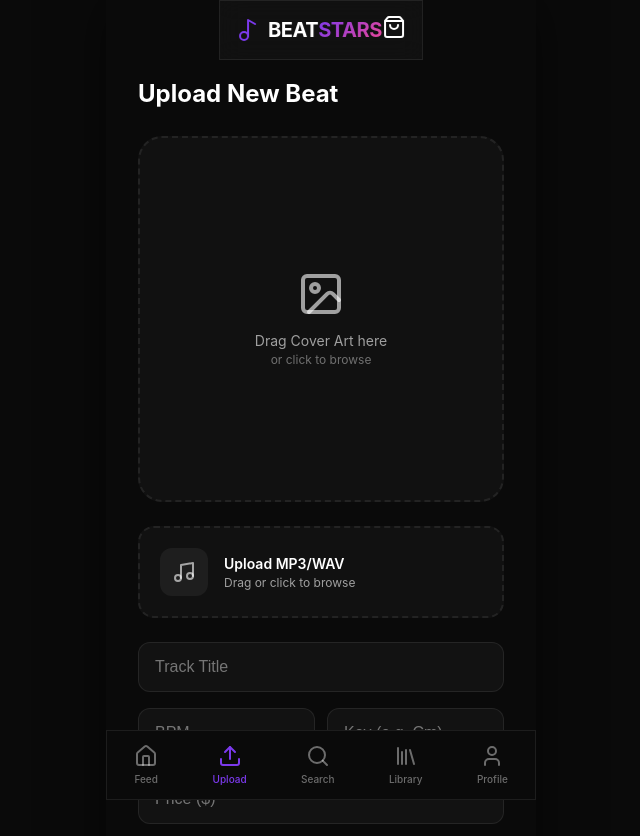
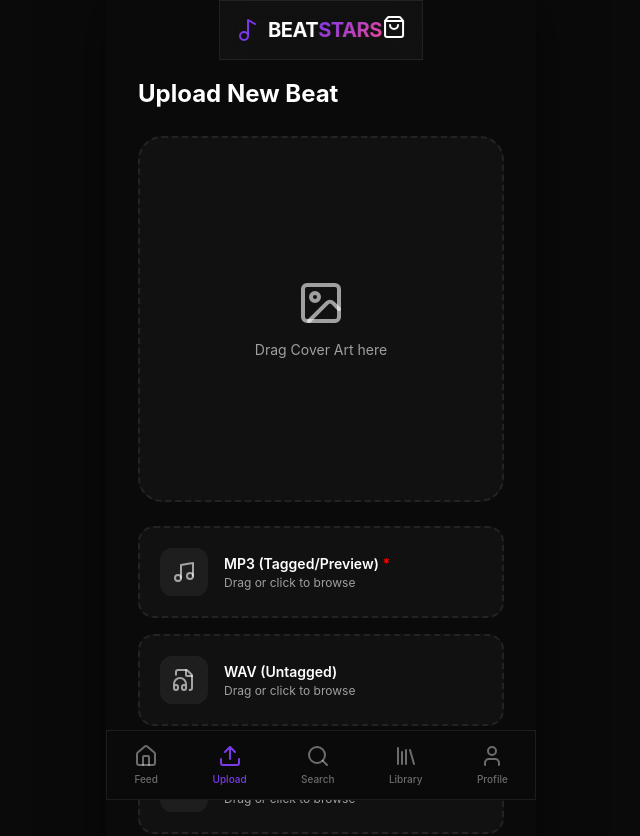
Before and after one commit to AlexFame/Ochii-Beats, a React (Vite) app: page /upload in a window 1280 px wide. Shown: the top 836 px of the page, without its empty margins (319-959 px from the left). Built offline with nearby package versions, Linux system fonts and the light colour scheme.

Commit message:
feat: implement multi-format upload (mp3, wav, zip)

```diff
--- a/src/pages/UploadPage.jsx
+++ b/src/pages/UploadPage.jsx
@@ -1,10 +1,13 @@
 import React, { useState, useCallback } from 'react';
-import { Upload, Music, Image as ImageIcon, X, Check, Loader2 } from 'lucide-react';
+import { Upload, Music, FileAudio, FolderArchive, Image as ImageIcon, X, Check, Loader2 } from 'lucide-react';
 import { supabase } from '../lib/supabase';
 
 const UploadPage = () => {
   const [coverFile, setCoverFile] = useState(null);
-  const [audioFile, setAudioFile] = useState(null);
+  const [mp3File, setMp3File] = useState(null);
+  const [wavFile, setWavFile] = useState(null);
+  const [zipFile, setZipFile] = useState(null);
+
   const [metadata, setMetadata] = useState({
     title: '',
     bpm: '',
@@ -12,58 +15,70 @@ const UploadPage = () => {
     price: '',
     tags: ''
   });
+
   const [isUploading, setIsUploading] = useState(false);
   const [uploadStatus, setUploadStatus] = useState(null); // 'success' | 'error'
 
   const handleDrop = useCallback((e, type) => {
     e.preventDefault();
     const file = e.dataTransfer.files[0];
-    if (type === 'cover' && file?.type.startsWith('image/')) setCoverFile(file);
-    if (type === 'audio' && file?.type.startsWith('audio/')) setAudioFile(file);
+    if (!file) return;
+
+    if (type === 'cover' && file.type.startsWith('image/')) setCoverFile(file);
+    if (type === 'mp3' && (file.type === 'audio/mpeg' || file.name.endsWith('.mp3'))) setMp3File(file);
+    if (type === 'wav' && (file.type === 'audio/wav' || file.name.endsWith('.wav'))) setWavFile(file);
+    if (type === 'zip' && (file.type === 'application/zip' || file.type.includes('compressed') || file.name.endsWith('.zip'))) setZipFile(file);
   }, []);
 
   const handleFileSelect = (e, type) => {
     const file = e.target.files[0];
+    if (!file) return;
+
     if (type === 'cover') setCoverFile(file);
-    if (type === 'audio') setAudioFile(file);
+    if (type === 'mp3') setMp3File(file);
+    if (type === 'wav') setWavFile(file);
+    if (type === 'zip') setZipFile(file);
+  };
+
+  const uploadFileToStorage = async (file, bucket, prefix = '') => {
+    if (!file) return null;
+    const ext = file.name.split('.').pop();
+    const fileName = `${prefix}${Date.now()}_${Math.random().toString(36).substring(7)}.${ext}`;
+
+    const { error: uploadError } = await supabase.storage
+      .from(bucket)
+      .upload(fileName, file);
+
+    if (uploadError) throw uploadError;
+
+    const { data: { publicUrl } } = supabase.storage
+      .from(bucket)
+      .getPublicUrl(fileName);
+
+    return publicUrl;
   };
 
   const handleSubmit = async () => {
-    if (!coverFile || !audioFile || !metadata.title || !metadata.price) {
-      alert('Please fill in all required fields');
+    // Validation: Title, Price, Cover, and at least MP3 are required
+    if (!metadata.title || !metadata.price || !coverFile || !mp3File) {
+      alert('Please fill in Title, Price, Cover Art, and MP3 file (Required)');
       return;
     }
 
     setIsUploading(true);
 
     try {
-      // 1. Upload Cover
-      const coverExt = coverFile.name.split('.').pop();
-      const coverName = `${Date.now()}_cover.${coverExt}`;
-      const { data: coverData, error: coverError } = await supabase.storage
-        .from('covers')
-        .upload(coverName, coverFile);
+      // 1. Upload All Files Parallely
+      const uploadPromises = [
+        uploadFileToStorage(coverFile, 'covers', 'art_'),
+        uploadFileToStorage(mp3File, 'beats', 'mp3_'),
+        uploadFileToStorage(wavFile, 'beats', 'wav_'),
+        uploadFileToStorage(zipFile, 'beats', 'stems_')
+      ];
 
-      if (coverError) throw coverError;
+      const [coverUrl, mp3Url, wavUrl, stemsUrl] = await Promise.all(uploadPromises);
 
-      const { data: { publicUrl: coverUrl } } = supabase.storage
-        .from('covers')
-        .getPublicUrl(coverName);
-
-      // 2. Upload Audio
-      const audioExt = audioFile.name.split('.').pop();
-      const audioName = `${Date.now()}_audio.${audioExt}`;
-      const { data: audioData, error: audioError } = await supabase.storage
-        .from('beats')
-        .upload(audioName, audioFile);
-
-      if (audioError) throw audioError;
-
-      const { data: { publicUrl: audioUrl } } = supabase.storage
-        .from('beats')
-        .getPublicUrl(audioName);
-
-      // 3. Insert into Database
+      // 2. Insert into Database
       const { error: dbError } = await supabase
         .from('beats')
         .insert([{
@@ -71,9 +86,11 @@ const UploadPage = () => {
           bpm: metadata.bpm ? parseInt(metadata.bpm) : null,
           key: metadata.key,
           price: parseFloat(metadata.price),
-          tags: metadata.tags.split(',').map(t => t.trim()),
+          tags: metadata.tags ? metadata.tags.split(',').map(t => t.trim()) : [],
           cover_url: coverUrl,
-          audio_url: audioUrl
+          audio_url: mp3Url,   // Main preview/MP3
+          wav_url: wavUrl,     // Untagged WAV
+          stems_url: stemsUrl  // Trackouts ZIP
         }]);
 
       if (dbError) throw dbError;
@@ -84,7 +101,9 @@ const UploadPage = () => {
       setTimeout(() => {
         setUploadStatus(null);
         setCoverFile(null);
-        setAudioFile(null);
+        setMp3File(null);
+        setWavFile(null);
+        setZipFile(null);
         setMetadata({ title: '', bpm: '', key: '', price: '', tags: '' });
       }, 2000);
 
@@ -104,95 +123,51 @@ const UploadPage = () => {
       <div
         onDragOver={(e) => e.preventDefault()}
         onDrop={(e) => handleDrop(e, 'cover')}
-        style={{
-          width: '100%',
-          aspectRatio: '1',
-          borderRadius: '24px',
-          border: '2px dashed var(--glass-border)',
-          background: coverFile ? `url(${URL.createObjectURL(coverFile)}) center/cover` : 'var(--glass-bg)',
-          display: 'flex',
-          flexDirection: 'column',
-          alignItems: 'center',
-          justifyContent: 'center',
-          marginBottom: '24px',
-          position: 'relative',
-          overflow: 'hidden'
-        }}
+        style={dropZoneStyle(!!coverFile)}
       >
         {!coverFile && (
           <>
             <ImageIcon size={48} color="var(--text-secondary)" style={{ marginBottom: '12px' }} />
             <p style={{ color: 'var(--text-secondary)', fontSize: '14px' }}>Drag Cover Art here</p>
-            <p style={{ color: 'var(--text-tertiary)', fontSize: '12px' }}>or click to browse</p>
           </>
         )}
-        <input
-          type="file"
-          accept="image/*"
-          onChange={(e) => handleFileSelect(e, 'cover')}
-          style={{ position: 'absolute', inset: 0, opacity: 0, cursor: 'pointer' }}
-        />
-        {coverFile && (
-          <button
-            onClick={(e) => { e.stopPropagation(); setCoverFile(null); }}
-            style={{
-              position: 'absolute', top: '12px', right: '12px',
-              background: 'rgba(0,0,0,0.5)', borderRadius: '50%', padding: '4px',
-              color: 'white'
-            }}
-          >
-            <X size={20} />
-          </button>
-        )}
+        <input type="file" accept="image/*" onChange={(e) => handleFileSelect(e, 'cover')} style={hiddenInputStyle} />
+        {coverFile && <FilePreview file={coverFile} onRemove={() => setCoverFile(null)} type="image" />}
       </div>
 
-      {/* Audio Upload Zone */}
-      <div
-        onDragOver={(e) => e.preventDefault()}
-        onDrop={(e) => handleDrop(e, 'audio')}
-        style={{
-          width: '100%',
-          padding: '20px',
-          borderRadius: '16px',
-          border: '2px dashed var(--glass-border)',
-          background: audioFile ? 'rgba(124, 58, 237, 0.1)' : 'var(--glass-bg)',
-          display: 'flex',
-          alignItems: 'center',
-          gap: '16px',
-          marginBottom: '24px',
-          position: 'relative'
-        }}
-      >
-        <div style={{
-          width: '48px', height: '48px', borderRadius: '12px',
-          background: audioFile ? 'var(--accent-primary)' : 'var(--bg-tertiary)',
-          display: 'flex', alignItems: 'center', justifyContent: 'center'
-        }}>
-          <Music size={24} color={audioFile ? 'white' : 'var(--text-secondary)'} />
-        </div>
-        <div style={{ flex: 1 }}>
-          <p style={{ fontWeight: 600, fontSize: '14px' }}>
-            {audioFile ? audioFile.name : 'Upload MP3/WAV'}
-          </p>
-          <p style={{ color: 'var(--text-secondary)', fontSize: '12px' }}>
-            {audioFile ? `${(audioFile.size / 1024 / 1024).toFixed(2)} MB` : 'Drag or click to browse'}
-          </p>
-        </div>
-        <input
-          type="file"
-          accept="audio/*"
-          onChange={(e) => handleFileSelect(e, 'audio')}
-          style={{ position: 'absolute', inset: 0, opacity: 0, cursor: 'pointer' }}
-        />
-        {audioFile && (
-          <button
-            onClick={(e) => { e.stopPropagation(); setAudioFile(null); }}
-            style={{ zIndex: 10, padding: '8px' }}
-          >
-            <X size={20} color="var(--text-secondary)" />
-          </button>
-        )}
-      </div>
+      {/* MP3 Upload (Required) */}
+      <UploadSection
+        title="MP3 (Tagged/Preview)"
+        file={mp3File}
+        onDrop={(e) => handleDrop(e, 'mp3')}
+        onSelect={(e) => handleFileSelect(e, 'mp3')}
+        onRemove={() => setMp3File(null)}
+        accept="audio/mpeg,.mp3"
+        icon={<Music size={24} />}
+        required
+      />
+
+      {/* WAV Upload (Optional) */}
+      <UploadSection
+        title="WAV (Untagged)"
+        file={wavFile}
+        onDrop={(e) => handleDrop(e, 'wav')}
+        onSelect={(e) => handleFileSelect(e, 'wav')}
+        onRemove={() => setWavFile(null)}
+        accept="audio/wav,.wav"
+        icon={<FileAudio size={24} />}
+      />
+
+      {/* ZIP/Stems Upload (Optional) */}
+      <UploadSection
+        title="Trackouts (ZIP)"
+        file={zipFile}
+        onDrop={(e) => handleDrop(e, 'zip')}
+        onSelect={(e) => handleFileSelect(e, 'zip')}
+        onRemove={() => setZipFile(null)}
+        accept=".zip,application/zip,application/x-zip-compressed"
+        icon={<FolderArchive size={24} />}
+      />
 
       {/* Metadata Form */}
       <div style={{ display: 'flex', flexDirection: 'column', gap: '16px', marginBottom: '32px' }}>
@@ -271,20 +246,84 @@ const UploadPage = () => {
       <style>{`
         .spin { animation: spin 1s linear infinite; }
         @keyframes spin { 100% { transform: rotate(360deg); } }
-
-        /* Remove arrows/spinners from number inputs */
+        /* Remove arrows from number inputs */
         input[type=number]::-webkit-inner-spin-button,
-        input[type=number]::-webkit-outer-spin-button {
-          -webkit-appearance: none;
-          margin: 0;
-        }
-        input[type=number] {
-          -moz-appearance: textfield;
-        }
+        input[type=number]::-webkit-outer-spin-button { -webkit-appearance: none; margin: 0; }
+        input[type=number] { -moz-appearance: textfield; }
       `}</style>
     </div>
   );
 };
+
+// Helper Components & Styles
+const UploadSection = ({ title, file, onDrop, onSelect, onRemove, accept, icon, required }) => (
+  <div
+    onDragOver={(e) => e.preventDefault()}
+    onDrop={onDrop}
+    style={{
+      width: '100%',
+      padding: '20px',
+      borderRadius: '16px',
+      border: '2px dashed var(--glass-border)',
+      background: file ? 'rgba(124, 58, 237, 0.1)' : 'var(--glass-bg)',
+      display: 'flex', alignItems: 'center', gap: '16px',
+      marginBottom: '16px', position: 'relative'
+    }}
+  >
+    <div style={{
+      width: '48px', height: '48px', borderRadius: '12px',
+      background: file ? 'var(--accent-primary)' : 'var(--bg-tertiary)',
+      display: 'flex', alignItems: 'center', justifyContent: 'center'
+    }}>
+      {React.cloneElement(icon, { color: file ? 'white' : 'var(--text-secondary)' })}
+    </div>
+    <div style={{ flex: 1 }}>
+      <p style={{ fontWeight: 600, fontSize: '14px' }}>
+        {file ? file.name : title} {required && !file && <span style={{color:'red'}}>*</span>}
+      </p>
+      <p style={{ color: 'var(--text-secondary)', fontSize: '12px' }}>
+        {file ? `${(file.size / 1024 / 1024).toFixed(2)} MB` : 'Drag or click to browse'}
+      </p>
+    </div>
+    <input type="file" accept={accept} onChange={onSelect} style={hiddenInputStyle} />
+    {file && (
+      <button onClick={(e) => { e.stopPropagation(); onRemove(); }} style={{ zIndex: 10, padding: '8px' }}>
+        <X size={20} color="var(--text-secondary)" />
+      </button>
+    )}
+  </div>
+);
+
+const FilePreview = ({ file, onRemove, type }) => (
+  <>
+  {type === 'image' && <div style={{
+    position: 'absolute', inset: 0,
+    background: `url(${URL.createObjectURL(file)}) center/cover`,
+    zIndex: 1
+  }} />}
+  <button
+    onClick={(e) => { e.stopPropagation(); onRemove(); }}
+    style={{
+      position: 'absolute', top: '12px', right: '12px', zIndex: 10,
+      background: 'rgba(0,0,0,0.5)', borderRadius: '50%', padding: '4px', color: 'white'
+    }}
+  >
+    <X size={20} />
+  </button>
+  </>
+);
+
+const dropZoneStyle = (hasFile) => ({
+  width: '100%',
+  aspectRatio: '1',
+  borderRadius: '24px',
+  border: '2px dashed var(--glass-border)',
+  background: 'var(--glass-bg)',
+  display: 'flex', flexDirection: 'column', alignItems: 'center', justifyContent: 'center',
+  marginBottom: '24px', position: 'relative', overflow: 'hidden'
+});
+
+const hiddenInputStyle = { position: 'absolute', inset: 0, opacity: 0, cursor: 'pointer', zIndex: 5 };
 
 const inputStyle = {
   width: '100%',
```
